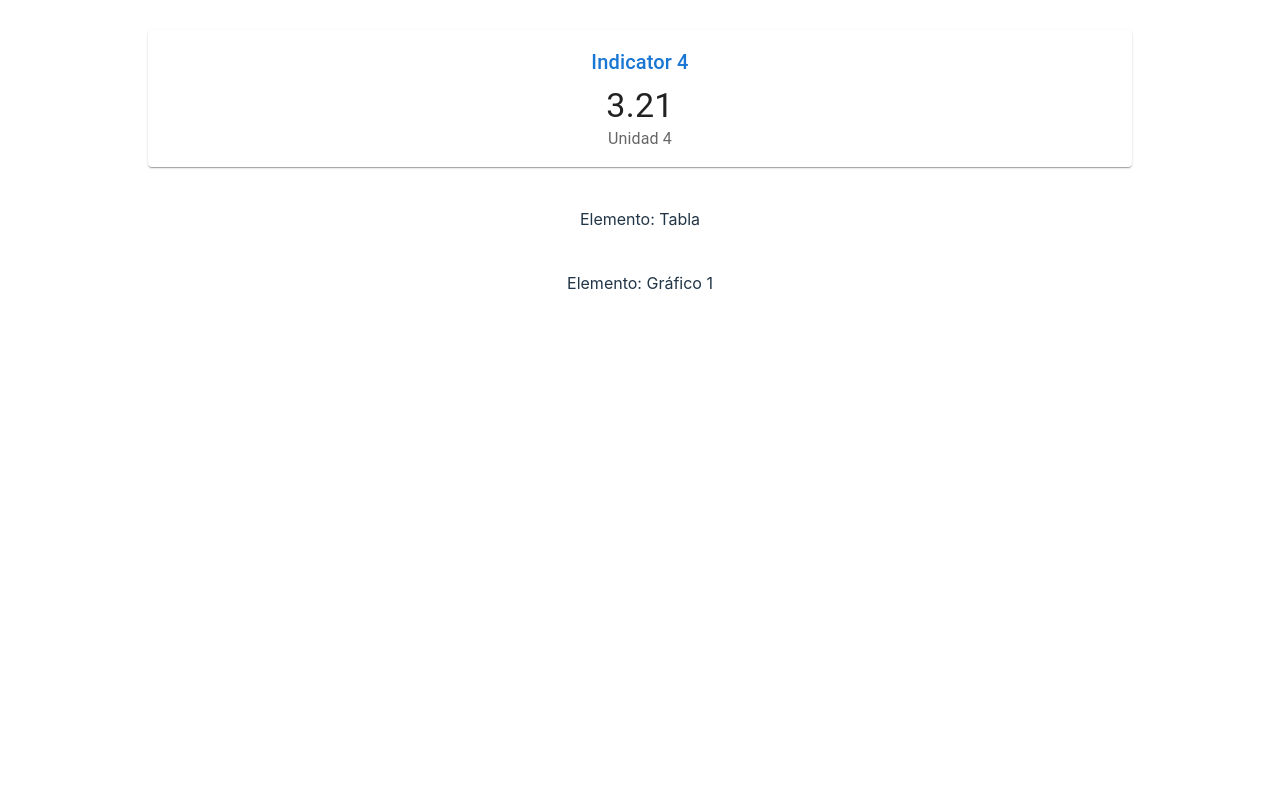
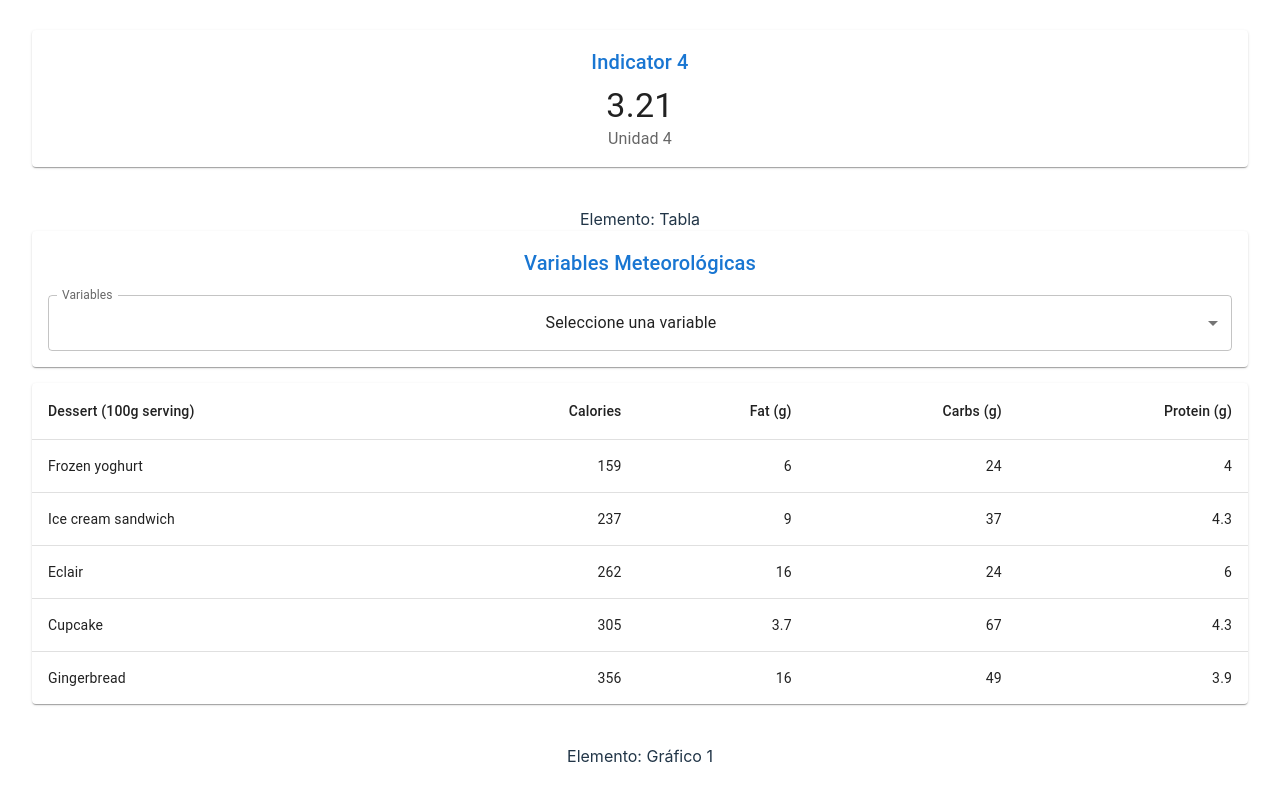
Before and after one commit to bmitegui/dashboard, a React (Vite) app: page / in a window 1280 px wide. Shown: the part 533-1333 px from the top of the page. Before the commit the page ends 860 px from the top, so only its background shows below. Built offline with nearby package versions, Linux system fonts and the light colour scheme.

Commit message:
Componente ControlWeather: Estructura básica

```diff
--- a/src/App.tsx
+++ b/src/App.tsx
@@ -2,6 +2,8 @@ import './App.css'
 // Grid version 2
 import Grid from '@mui/material/Grid2'
 import IndicatorWeather from './components/IndicatorWeather';
+import TableWeather from './components/TableWeather';
+import ControlWeather from './components/ControlWeather';
 
 
 function App() {
@@ -17,7 +19,17 @@ function App() {
       </Grid>
 
       {/* Tabla */}
-      <Grid size={{ xs: 12, xl: 8 }}>Elemento: Tabla</Grid>
+      <Grid size={{ xs: 12, xl: 8 }}>Elemento: Tabla
+
+        <Grid container spacing={2}>
+          <Grid size={{ xs: 12, xl: 3 }}>
+            <ControlWeather />
+          </Grid>
+          <Grid size={{ xs: 12, xl: 9 }}>
+            <TableWeather />
+          </Grid>
+        </Grid>
+      </Grid>
 
       {/* Gráfico */}
       <Grid size={{ xs: 12, xl: 4 }}>Elemento: Gráfico 1</Grid>
--- /dev/null
+++ b/src/components/ControlWeather.tsx
@@ -0,0 +1,61 @@
+{/* Componentes MUI */ }
+
+import Paper from '@mui/material/Paper';
+import Typography from '@mui/material/Typography';
+import Box from '@mui/material/Box';
+import InputLabel from '@mui/material/InputLabel';
+import MenuItem from '@mui/material/MenuItem';
+import FormControl from '@mui/material/FormControl';
+import Select from '@mui/material/Select';
+
+export default function ControlWeather() {
+
+    {/* Arreglo de objetos */ }
+    let items = [
+        { "name": "Precipitación", "description": "Cantidad de agua que cae sobre una superficie en un período específico." },
+        { "name": "Humedad", "description": "Cantidad de vapor de agua presente en el aire, generalmente expresada como un porcentaje." },
+        { "name": "Nubosidad", "description": "Grado de cobertura del cielo por nubes, afectando la visibilidad y la cantidad de luz solar recibida." }
+    ]
+
+    {/* Arreglo de elementos JSX */ }
+    let options = items.map((item, key) => <MenuItem key={key} value={key}>{item["name"]}</MenuItem>)
+
+    {/* JSX */ }
+    return (
+        <Paper
+            sx={{
+                p: 2,
+                display: 'flex',
+                flexDirection: 'column'
+            }}
+        >
+
+            <Typography mb={2} component="h3" variant="h6" color="primary">
+                Variables Meteorológicas
+            </Typography>
+
+            <Box sx={{ minWidth: 120 }}>
+
+                <FormControl fullWidth>
+                    <InputLabel id="simple-select-label">Variables</InputLabel>
+                    <Select
+                        labelId="simple-select-label"
+                        id="simple-select"
+                        label="Variables"
+                        defaultValue='-1'
+                    >
+                        <MenuItem key="-1" value="-1" disabled>Seleccione una variable</MenuItem>
+
+                        {options}
+
+                    </Select>
+                </FormControl>
+
+            </Box>
+
+
+        </Paper>
+
+
+    )
+}
--- /dev/null
+++ b/src/components/TableWeather.tsx
@@ -0,0 +1,59 @@
+import Table from '@mui/material/Table';
+import TableBody from '@mui/material/TableBody';
+import TableCell from '@mui/material/TableCell';
+import TableContainer from '@mui/material/TableContainer';
+import TableHead from '@mui/material/TableHead';
+import TableRow from '@mui/material/TableRow';
+import Paper from '@mui/material/Paper';
+
+function createData(
+  name: string,
+  calories: number,
+  fat: number,
+  carbs: number,
+  protein: number,
+) {
+  return { name, calories, fat, carbs, protein };
+}
+
+const rows = [
+  createData('Frozen yoghurt', 159, 6.0, 24, 4.0),
+  createData('Ice cream sandwich', 237, 9.0, 37, 4.3),
+  createData('Eclair', 262, 16.0, 24, 6.0),
+  createData('Cupcake', 305, 3.7, 67, 4.3),
+  createData('Gingerbread', 356, 16.0, 49, 3.9),
+];
+
+export default function BasicTable() {
+  return (
+    <TableContainer component={Paper}>
+      <Table aria-label="simple table">
+        <TableHead>
+          <TableRow>
+            <TableCell>Dessert (100g serving)</TableCell>
+            <TableCell align="right">Calories</TableCell>
+            <TableCell align="right">Fat&nbsp;(g)</TableCell>
+            <TableCell align="right">Carbs&nbsp;(g)</TableCell>
+            <TableCell align="right">Protein&nbsp;(g)</TableCell>
+          </TableRow>
+        </TableHead>
+        <TableBody>
+          {rows.map((row) => (
+            <TableRow
+              key={row.name}
+              sx={{ '&:last-child td, &:last-child th': { border: 0 } }}
+            >
+              <TableCell component="th" scope="row">
+                {row.name}
+              </TableCell>
+              <TableCell align="right">{row.calories}</TableCell>
+              <TableCell align="right">{row.fat}</TableCell>
+              <TableCell align="right">{row.carbs}</TableCell>
+              <TableCell align="right">{row.protein}</TableCell>
+            </TableRow>
+          ))}
+        </TableBody>
+      </Table>
+    </TableContainer>
+  );
+}
```
